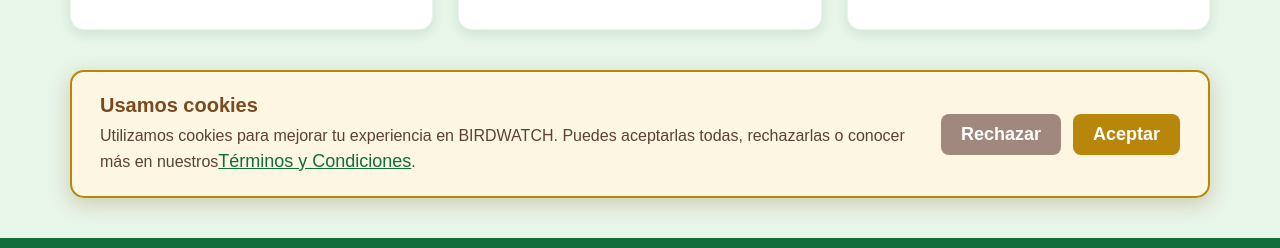
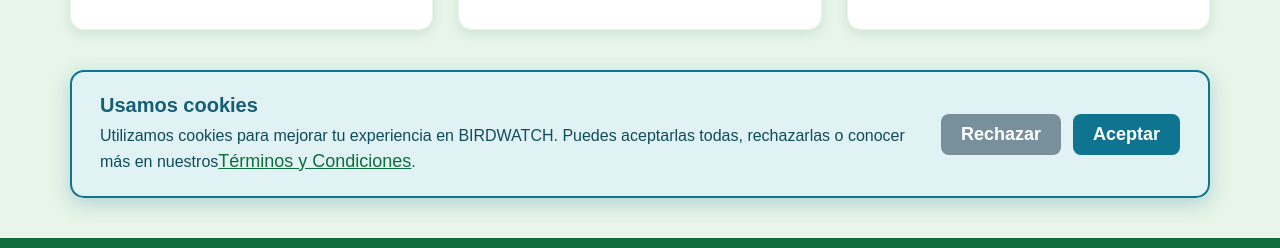
Before and after one commit to salinasalarconjuancamilo-wq/birdwatch-app, a React (Create React App) app in the folder frontend/: page / in a window 1280 px wide. Shown: the part 906-1154 px from the top of the page. Built offline with nearby package versions, Linux system fonts and the light colour scheme.

Commit message:
Banner de cookies en tonos teal

```diff
--- a/frontend/src/App.css
+++ b/frontend/src/App.css
@@ -205,15 +205,15 @@
 
 /* ===== COOKIES ===== */
 .cookies {
-  background-color: rgba(253, 246, 227, 0.98);
+  background-color: rgba(224, 242, 244, 0.98);
   padding: 22px 28px;
   border-radius: 14px;
-  border: 2px solid #B8860B;
+  border: 2px solid #0E7490;
   display: flex;
   align-items: center;
   gap: 18px;
   flex-wrap: wrap;
-  box-shadow: 0 6px 20px rgba(123, 78, 20, 0.25);
+  box-shadow: 0 6px 20px rgba(14, 116, 144, 0.25);
   margin-top: 30px;
   position: relative;
   z-index: 1;
@@ -226,14 +226,14 @@
 
 .cookies-titulo {
   margin: 0 0 6px 0;
-  color: #7A4A1E;
+  color: #155E75;
   font-size: 20px;
   font-weight: 700;
 }
 
 .cookies-texto {
   margin: 0;
-  color: #5D4037;
+  color: #0F4C5C;
   font-size: 16px;
   line-height: 1.6;
 }
@@ -247,19 +247,19 @@
 }
 
 .cookies-botones .boton-rojo {
-  background-color: #A1887F;
+  background-color: #78909C;
 }
 
 .cookies-botones .boton-rojo:hover {
-  background-color: #8D6E63;
+  background-color: #607D8B;
 }
 
 .cookies-botones .boton-verde {
-  background-color: #B8860B;
+  background-color: #0E7490;
 }
 
 .cookies-botones .boton-verde:hover {
-  background-color: #9C7508;
+  background-color: #155E75;
 }
 
 /* ===== TERMINOS Y CONDICIONES ===== */
```
